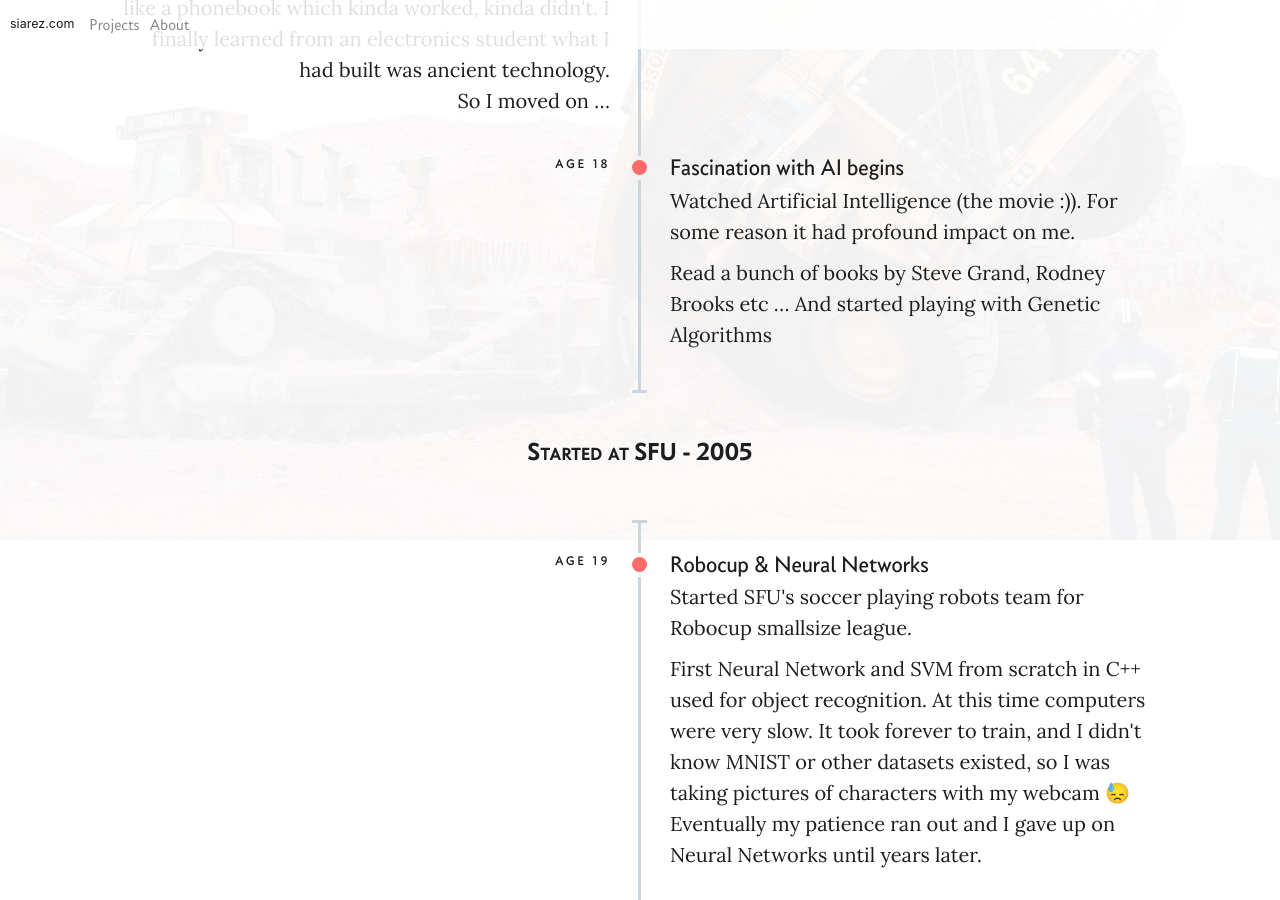
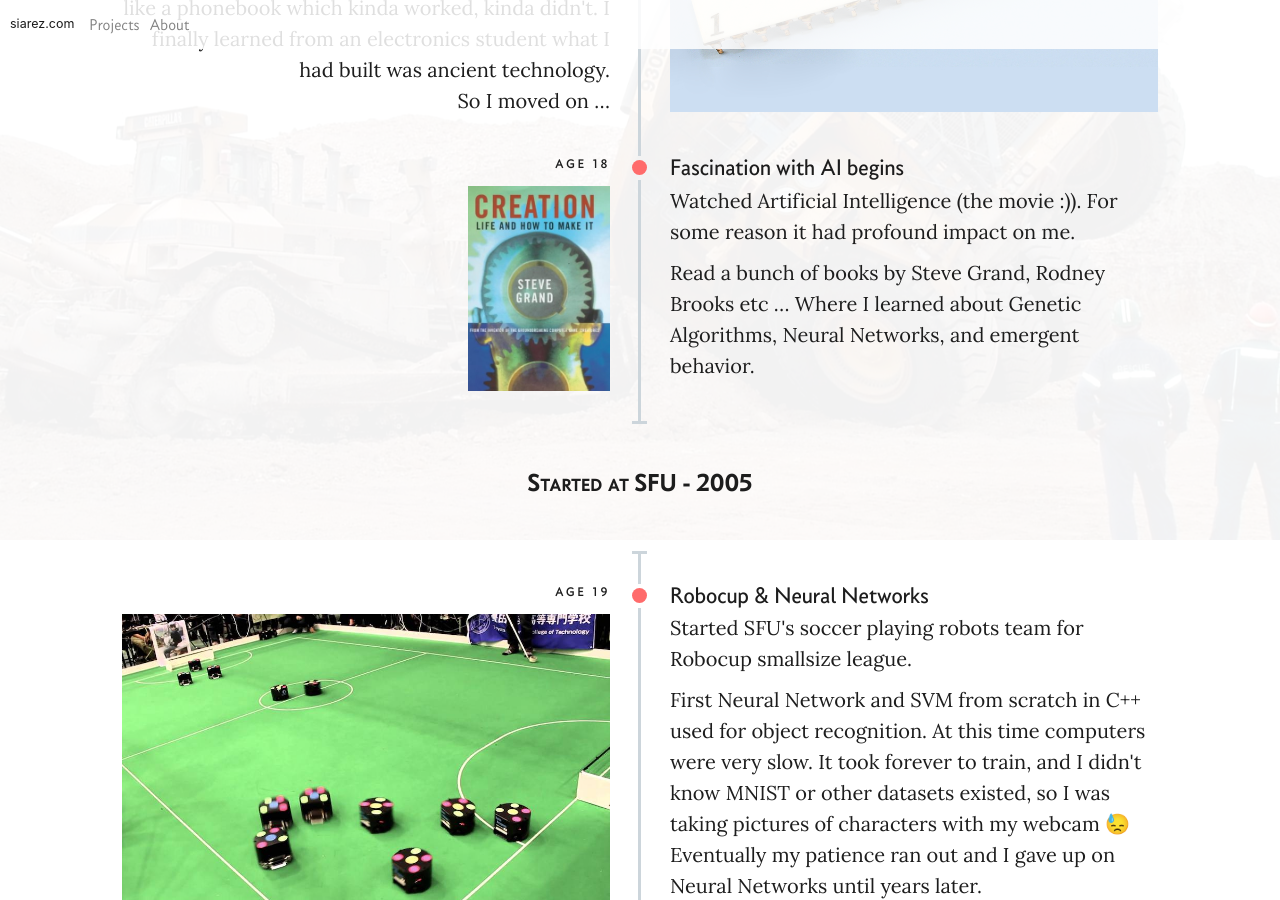
Before and after one commit to siarez/siarez.com, a Jekyll site: the page built from pages/about.html, in a window 1280 px wide and 900 px high, scrolled down 1751 px. Built offline with Jekyll 4.4.1, drawn with Linux system fonts in a browser that asks for light colours; nearby versions of some CDN libraries; some of the changed text lies outside the part shown.

Commit message:
about page updates

```diff
--- a/pages/about.html
+++ b/pages/about.html
@@ -74,6 +74,12 @@ permalink: about.html
                             I finally learned from an electronics student what I had built was ancient technology.
                             <br>So I moved on … </p>
                     </div>
+                    <div class="timeline-image">
+                        <figure class="figure">
+                            <img src="{{ site.baseurl }}/assets/images/z80-2.jpeg">
+                            <figcaption class="figure-caption"></figcaption>
+                        </figure>
+                    </div>
                 </li>
                 <li class="timeline-item">
                     <div class="timeline-info">
@@ -83,7 +89,13 @@ permalink: about.html
                     <div class="timeline-content">
                         <h3 class="timeline-title">Fascination with AI begins</h3>
                         <p>Watched Artificial Intelligence (the movie :)). For some reason it had profound impact on me.</p>
-                        <p>Read a bunch of books by Steve Grand, Rodney Brooks etc … And started playing with Genetic Algorithms</p>
+                        <p>Read a bunch of books by Steve Grand, Rodney Brooks etc … Where I learned about Genetic Algorithms, Neural Networks, and emergent behavior.</p>
+                    </div>
+                    <div class="timeline-image">
+                        <figure class="figure">
+                            <img src="{{ site.baseurl }}/assets/images/creation.jpg">
+                            <figcaption class="figure-caption"></figcaption>
+                        </figure>
                     </div>
                 </li>
                 <li class="timeline-item period">
@@ -105,6 +117,12 @@ permalink: about.html
                             At this time computers were very slow. It took forever to train, and I didn't know MNIST or other datasets existed, so I was taking pictures of characters with my webcam 😓
                             Eventually my patience ran out and I gave up on Neural Networks until years later.</p>
                     </div>
+                    <div class="timeline-image">
+                        <figure class="figure">
+                            <img src="{{ site.baseurl }}/assets/images/robocup.jpg">
+                            <figcaption class="figure-caption">Robocup small-size league</figcaption>
+                        </figure>
+                    </div>
                 </li>
                 <li class="timeline-item">
                     <div class="timeline-info">
@@ -136,6 +155,12 @@ permalink: about.html
                             and dig deep into networking and concurrent programming.
 
                         </p>
+                    </div>
+                    <div class="timeline-image">
+                        <figure class="figure">
+                            <iframe width="400" height="252" src="https://www.youtube.com/embed/4wgQhQHKez0?rel=0" frameborder="0" allowfullscreen></iframe>
+                                                <figcaption class="figure-caption">Home music distribution software demo</figcaption>
+                        </figure>
                     </div>
                 </li>
                 <li class="timeline-item">
```
Also changed, not shown: other parts of pages/about.html (+5 -4 lines), assets/images/creation.jpg (added), assets/images/robocup.jpg (added), assets/images/z80-2.jpeg (added).
